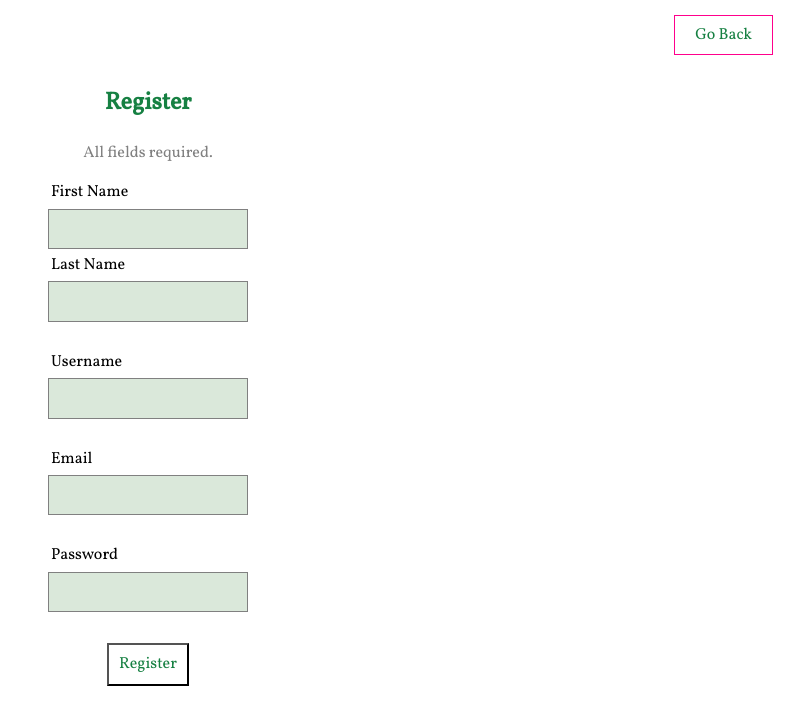
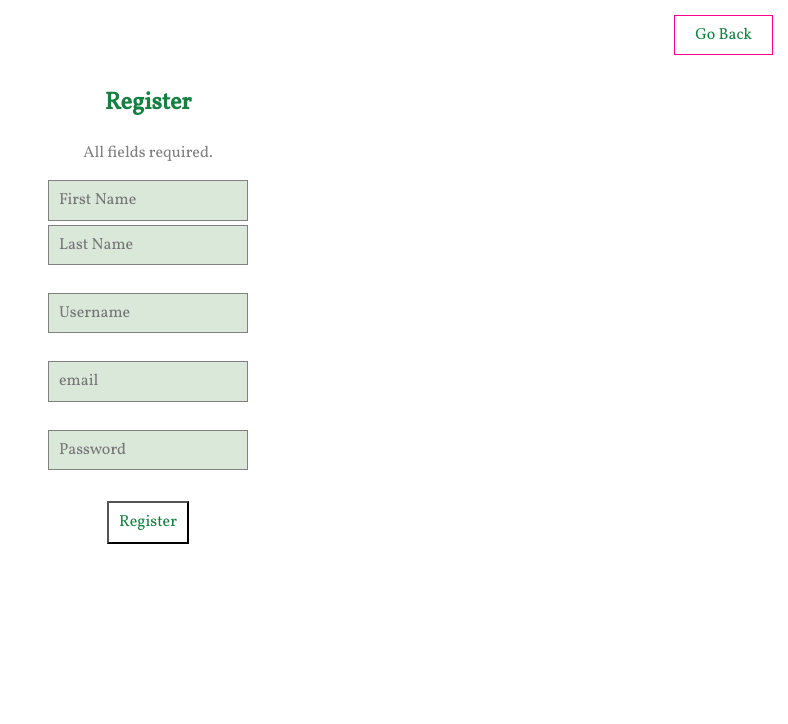
Before and after one commit to Mengqi89/open-garden-client, a React (Create React App) app: page /register in a window 1280 px wide. Shown: the top 724 px of the page, without its empty margins (492-1280 px from the left). Built offline with nearby package versions, Linux system fonts and the light colour scheme.

Commit message:
turn labels into placeholders

```diff
--- a/src/components/RegistrationForm/RegistrationForm.js
+++ b/src/components/RegistrationForm/RegistrationForm.js
@@ -58,56 +58,46 @@ class RegistrationForm extends Component {
                 </div>
                 <p>All fields required.</p>
                 <div className='first_name'>
-                    <label htmlFor='Registration__first_name'>
-                        First Name
-                        </label>
                     <input
                         name='first_name'
                         type='text'
+                        placeholder='First Name'
                         required
                         id='Registration__first_name'
                         onChange={this.handleChange} />
                 </div>
                 <div className='last_name'>
-                    <label htmlFor='Registration__last_name'>
-                        Last Name
-                        </label>
                     <input
                         name='last_name'
                         type='text'
+                        placeholder='Last Name'
                         required
                         id='Registration__last_name'
                         onChange={this.handleChange} />
                 </div>
                 <div className='username'>
-                    <label htmlFor='Registration__username'>
-                        Username
-                        </label>
                     <input
                         name='username'
                         type='text'
+                        placeholder='Username'
                         required
                         id='Registration__username'
                         onChange={this.handleChange} />
                 </div>
                 <div className='email'>
-                    <label htmlFor='Registration__email'>
-                        Email
-                        </label>
                     <input
                         name='email'
                         type='email'
+                        placeholder='email'
                         required
                         id='Registration__email'
                         onChange={this.handleChange} />
                 </div>
                 <div className='password'>
-                    <label htmlFor='Registration__password'>
-                        Password
-                        </label>
                     <input
                         name='password'
                         type='password'
+                        placeholder='Password'
                         required
                         id='Registration__password'
                         onChange={this.handleChange} />
```
